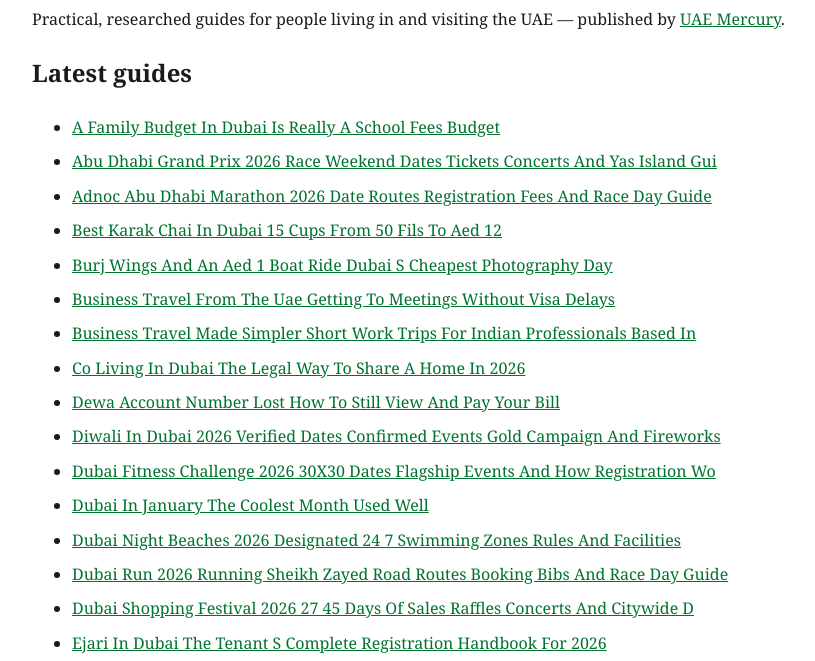
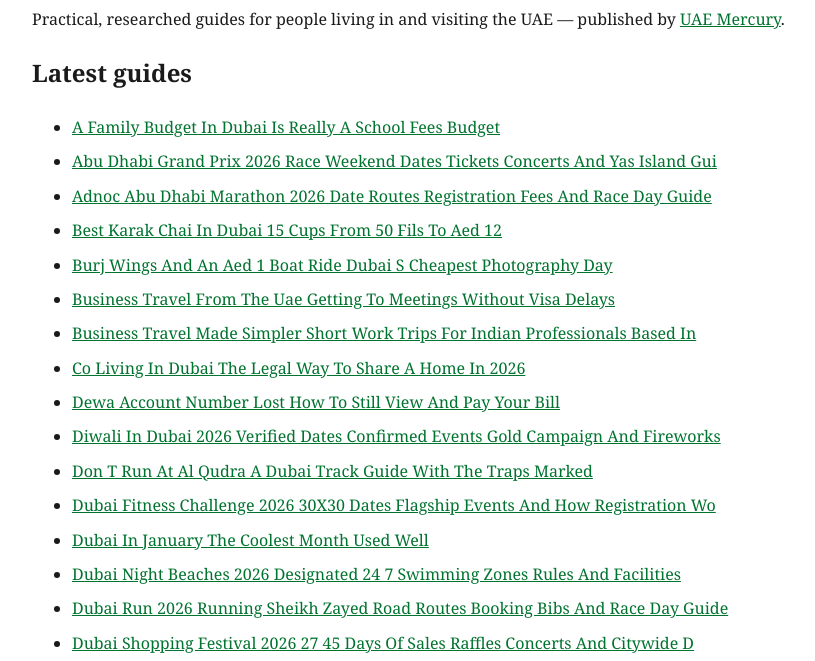
Before and after one commit to uaemercury/uae-guides, a plain HTML site: page index.html in a window 1280 px wide. Shown: the part 115-776 px from the top of the page, without its empty margins (228-1043 px from the left). Drawn offline with Linux system fonts and the light colour scheme.

Commit message:
Update index (add don-t-run-at-al-qudra-a-dubai-track-guide-with-the-traps-marked)

```diff
--- a/index.html
+++ b/index.html
@@ -26,6 +26,7 @@ h1{color:#00732F} a{color:#00732F} li{margin:.45em 0}
 <li><a href="posts/co-living-in-dubai-the-legal-way-to-share-a-home-in-2026.html">Co Living In Dubai The Legal Way To Share A Home In 2026</a></li>
 <li><a href="posts/dewa-account-number-lost-how-to-still-view-and-pay-your-bill.html">Dewa Account Number Lost How To Still View And Pay Your Bill</a></li>
 <li><a href="posts/diwali-in-dubai-2026-verified-dates-confirmed-events-gold-campaign-and-fireworks.html">Diwali In Dubai 2026 Verified Dates Confirmed Events Gold Campaign And Fireworks</a></li>
+<li><a href="posts/don-t-run-at-al-qudra-a-dubai-track-guide-with-the-traps-marked.html">Don T Run At Al Qudra A Dubai Track Guide With The Traps Marked</a></li>
 <li><a href="posts/dubai-fitness-challenge-2026-30x30-dates-flagship-events-and-how-registration-wo.html">Dubai Fitness Challenge 2026 30X30 Dates Flagship Events And How Registration Wo</a></li>
 <li><a href="posts/dubai-in-january-the-coolest-month-used-well.html">Dubai In January The Coolest Month Used Well</a></li>
 <li><a href="posts/dubai-night-beaches-2026-designated-24-7-swimming-zones-rules-and-facilities.html">Dubai Night Beaches 2026 Designated 24 7 Swimming Zones Rules And Facilities</a></li>
```
